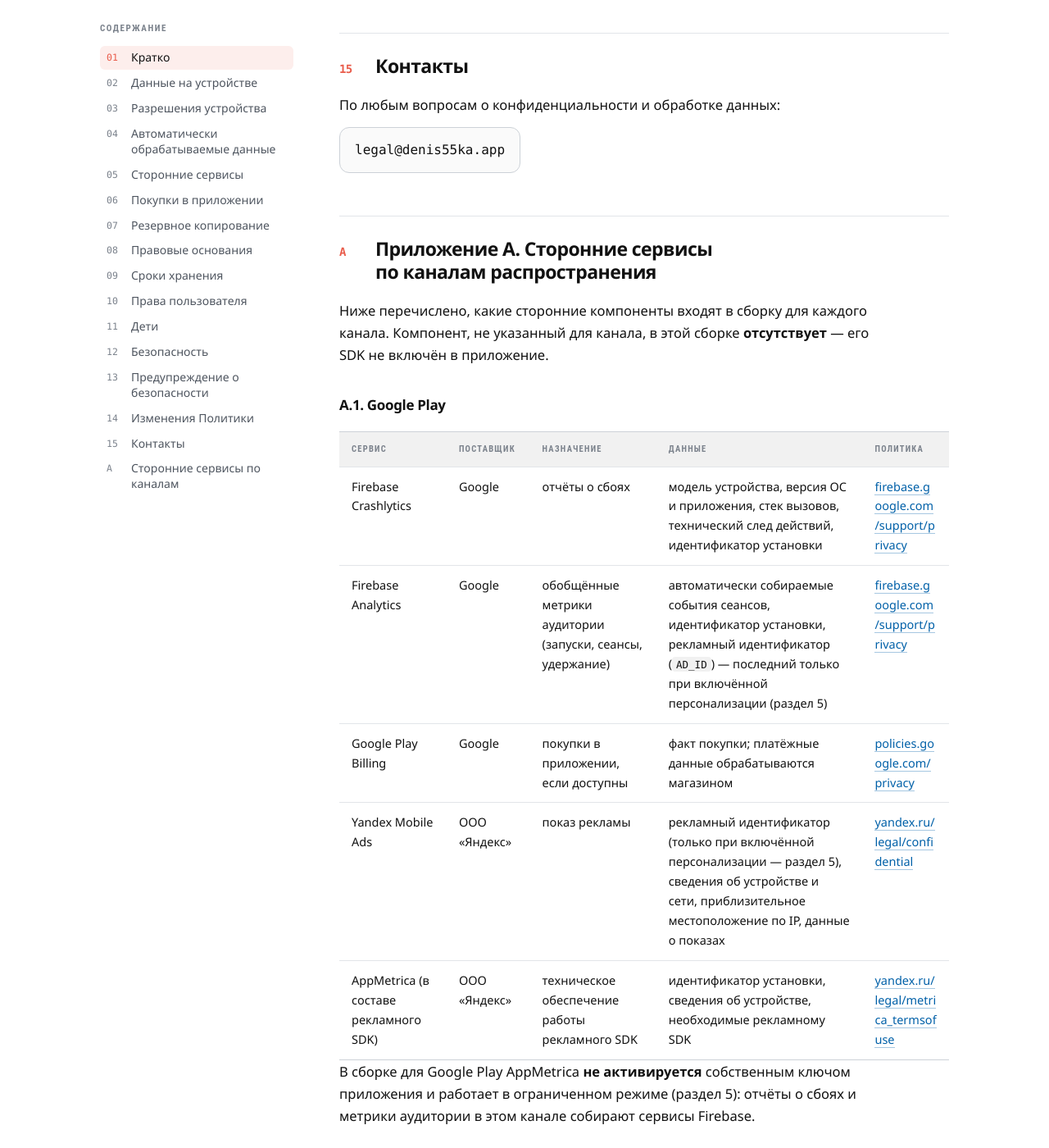
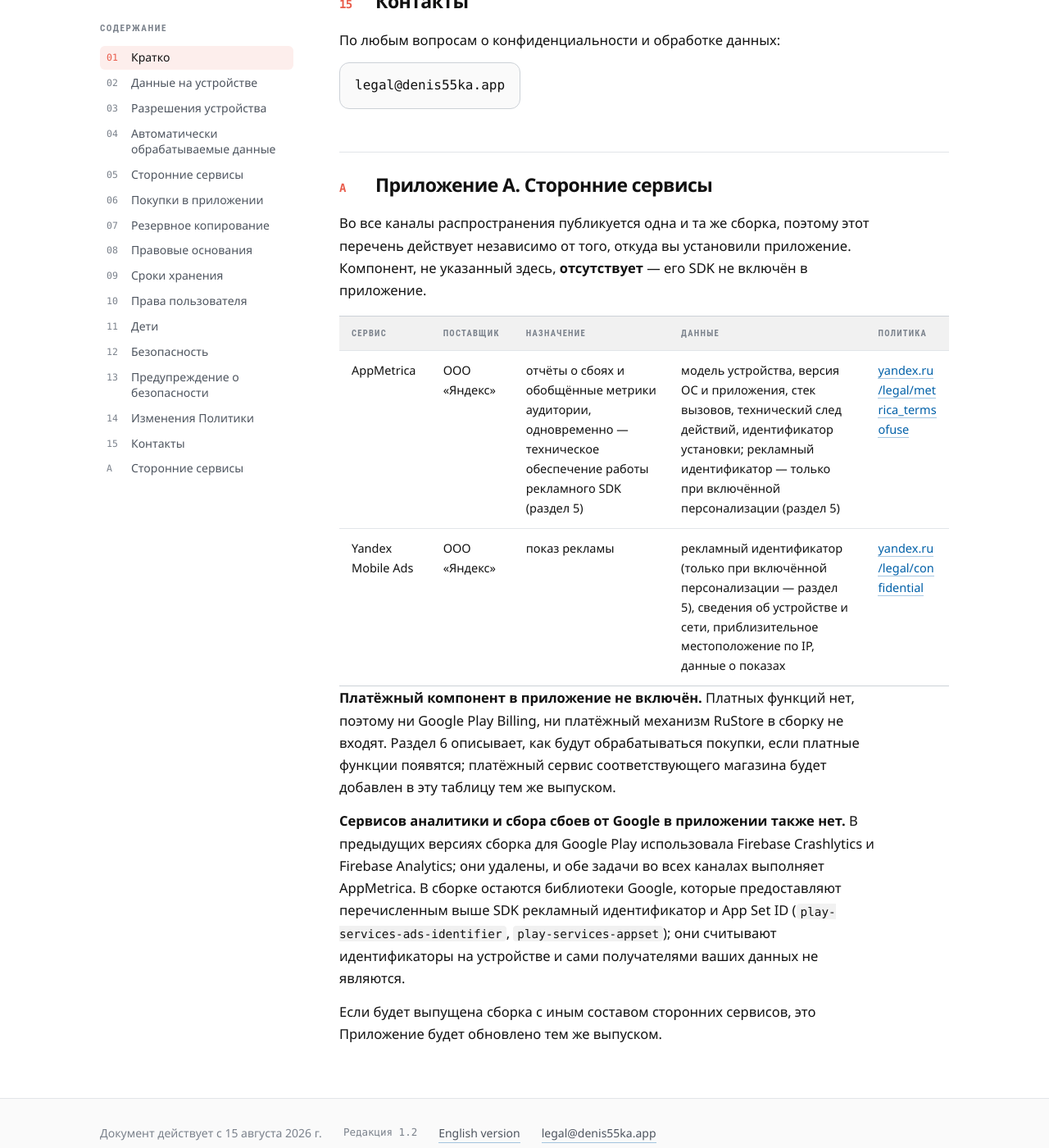
Before and after one commit to Denis55ka/Denis55ka.github.io, a Jekyll site: the page built from dkonnect/privacy/ru/index.md, in a window 1280 px wide and 1400 px high, scrolled down 10375 px. Shown: the whole window at 82% size. Built offline with Jekyll 4.4.1, drawn with Linux system fonts in a browser that asks for light colours; some of the changed text lies outside the part shown.

Commit message:
Update privacy

```diff
--- a/dkonnect/privacy/ru/index.md
+++ b/dkonnect/privacy/ru/index.md
@@ -5,7 +5,7 @@
 title: Политика конфиденциальности приложения D-Konnect
 short_title: Политика конфиденциальности
 description: "Политика конфиденциальности приложения D-Konnect: какие данные обрабатываются, кому передаются и какие права есть у пользователя."
-version: "1.1"
+version: "1.2"
 effective: 15 августа 2026 г.
 application: D-Konnect (DKonnect)
 package: app.denis55ka.dkonnect
@@ -17,7 +17,7 @@
 url_root: /dkonnect/privacy/
 ---
 
-Настоящая Политика описывает, какие данные обрабатывает приложение D-Konnect, зачем, кому они передаются и какие права есть у пользователя. Политика едина для всех каналов распространения приложения (магазинов приложений и прямой установки APK). Различия между сборками для разных магазинов сведены в **Приложении А** — они касаются только состава сторонних компонентов.
+Настоящая Политика описывает, какие данные обрабатывает приложение D-Konnect, зачем, кому они передаются и какие права есть у пользователя. Политика едина для всех каналов распространения приложения (магазинов приложений и прямой установки APK): во все каналы публикуется одна и та же сборка, поэтому состав сторонних компонентов везде одинаков. Он приведён в **Приложении А**.
 {: .lead}
 
 ## Кратко
@@ -26,7 +26,7 @@
 - Приложение **не требует регистрации и учётной записи**. Мы не запрашиваем имя, e-mail, телефон и не создаём профиль пользователя на сервере.
 - **У приложения нет собственного сервера.** Данные автомобиля, настройки, индикаторы, формулы и история измерений хранятся **только в памяти вашего устройства** и никуда нами не отправляются.
 - Приложение **не собирает и не сохраняет координаты** вашего местоположения. Разрешение на геолокацию используется, чтобы получить от системы **скорость и высоту над уровнем моря** для соответствующих индикаторов.
-- Данные, которые всё-таки покидают устройство, — это **обезличенная техническая телеметрия** (отчёты о сбоях и обобщённая статистика запусков) и данные, необходимые рекламной сети. **Рекламная сеть входит во все сборки приложения**; состав остальных сторонних сервисов зависит от канала распространения (Приложение А).
+- Данные, которые всё-таки покидают устройство, — это **обезличенная техническая телеметрия** (отчёты о сбоях и обобщённая статистика запусков) и данные, необходимые рекламной сети. **И то и другое входит во все сборки приложения**, из какого бы канала оно ни было установлено (Приложение А).
 - **Персонализированную рекламу можно отключить в самом приложении** — «Настройки» → «Конфиденциальность». Там, где закон требует получать согласие заранее (ЕЭЗ, Великобритания, Швейцария), переключатель по умолчанию **выключен**, и его включение и есть согласие; в остальных странах он по умолчанию включён и может быть выключен в любой момент. Реклама показывается в обоих случаях: переключатель влияет на то, как она подбирается, а не на то, есть ли она (раздел 5).
 - Мы **не продаём данные** пользователей и не передаём их третьим лицам для самостоятельного использования, кроме случаев, описанных в разделах 5 и 6.
 
@@ -78,7 +78,7 @@
 ## Сторонние сервисы
 {: #s5}
 
-Состав сторонних компонентов **зависит от канала распространения** сборки. Полный перечень с ссылками на политики поставщиков приведён в [Приложении А](#appendix). Мы передаём этим сервисам только те данные, которые перечислены в разделе 4 и в Приложении А; каждый из них обрабатывает данные в соответствии с собственной политикой.
+Состав сторонних компонентов **одинаков во всех** сборках, независимо от канала распространения. Полный перечень с ссылками на политики поставщиков приведён в [Приложении А](#appendix). Мы передаём этим сервисам только те данные, которые перечислены в разделе 4 и в Приложении А; каждый из них обрабатывает данные в соответствии с собственной политикой.
 
 Категории используемых сервисов:
 
@@ -101,14 +101,11 @@
 
 Независимо от этой настройки, в системных настройках Android можно сбросить или удалить рекламный идентификатор сразу для всех приложений («Конфиденциальность» → «Реклама»).
 
-### AppMetrica в составе рекламного SDK
+### AppMetrica решает две задачи одновременно
 
-Рекламный SDK Yandex Mobile Ads поставляется вместе с библиотекой AppMetrica: она попадает в приложение как его зависимость, независимо от канала распространения. Работает эта библиотека по-разному:
+Рекламный SDK Yandex Mobile Ads поставляется вместе с библиотекой AppMetrica, поэтому она попадает в приложение как его зависимость. Одновременно приложение **активирует** AppMetrica собственным ключом и использует её как сервис сбора отчётов о сбоях и обобщённых метрик аудитории (раздел 4). Верно для любой сборки.
 
-- в сборке, где приложение **активирует** AppMetrica собственным ключом, сервис дополнительно выполняет заявленную для этого канала задачу — сбор отчётов о сбоях и обобщённых метрик аудитории (раздел 4);
-- в сборке, где приложение **не активирует** её собственным ключом, AppMetrica работает в ограниченном («упрощённом») режиме: приложение не отправляет через неё собственных событий, а библиотека обрабатывает только технические сведения об устройстве и идентификаторы, необходимые для работы рекламного SDK.
-
-Какой из двух режимов действует в вашей сборке, указано в [Приложении А](#appendix).
+То есть одна и та же библиотека параллельно обслуживает две задачи: технические нужды самого рекламного SDK — под ключом Яндекса, и наши — под ключом приложения. В [Приложении А](#appendix) она указана одной строкой, и колонка данных охватывает оба случая.
 
 ## Покупки в приложении
 {: #s6}
@@ -180,33 +177,18 @@
 
 [legal@denis55ka.app](mailto:legal@denis55ka.app){: .contact}
 
-## Приложение А. Сторонние сервисы по каналам распространения
-{: #appendix data-mark="А" data-toc="Сторонние сервисы по каналам"}
+## Приложение А. Сторонние сервисы
+{: #appendix data-mark="А" data-toc="Сторонние сервисы"}
 
-Ниже перечислено, какие сторонние компоненты входят в сборку для каждого канала. Компонент, не указанный для канала, в этой сборке **отсутствует** — его SDK не включён в приложение.
-
-### А.1. Google Play
+Во все каналы распространения публикуется одна и та же сборка, поэтому этот перечень действует независимо от того, откуда вы установили приложение. Компонент, не указанный здесь, **отсутствует** — его SDK не включён в приложение.
 
 | Сервис | Поставщик | Назначение | Данные | Политика |
 |---|---|---|---|---|
-| Firebase Crashlytics | Google | отчёты о сбоях | модель устройства, версия ОС и приложения, стек вызовов, технический след действий, идентификатор установки | [firebase.google.com/support/privacy](https://firebase.google.com/support/privacy) |
-| Firebase Analytics | Google | обобщённые метрики аудитории (запуски, сеансы, удержание) | автоматически собираемые события сеансов, идентификатор установки, рекламный идентификатор (`AD_ID`) — последний только при включённой персонализации (раздел 5) | [firebase.google.com/support/privacy](https://firebase.google.com/support/privacy) |
-| Google Play Billing | Google | покупки в приложении, если доступны | факт покупки; платёжные данные обрабатываются магазином | [policies.google.com/privacy](https://policies.google.com/privacy) |
+| AppMetrica | ООО «Яндекс» | отчёты о сбоях и обобщённые метрики аудитории, одновременно — техническое обеспечение работы рекламного SDK (раздел 5) | модель устройства, версия ОС и приложения, стек вызовов, технический след действий, идентификатор установки; рекламный идентификатор — только при включённой персонализации (раздел 5) | [yandex.ru/legal/metrica_termsofuse](https://yandex.ru/legal/metrica_termsofuse/) |
 | Yandex Mobile Ads | ООО «Яндекс» | показ рекламы | рекламный идентификатор (только при включённой персонализации — раздел 5), сведения об устройстве и сети, приблизительное местоположение по IP, данные о показах | [yandex.ru/legal/confidential](https://yandex.ru/legal/confidential/) |
-| AppMetrica (в составе рекламного SDK) | ООО «Яндекс» | техническое обеспечение работы рекламного SDK | идентификатор установки, сведения об устройстве, необходимые рекламному SDK | [yandex.ru/legal/metrica_termsofuse](https://yandex.ru/legal/metrica_termsofuse/) |
 
-В сборке для Google Play AppMetrica **не активируется** собственным ключом приложения и работает в ограниченном режиме (раздел 5): отчёты о сбоях и метрики аудитории в этом канале собирают сервисы Firebase.
+**Платёжный компонент в приложение не включён.** Платных функций нет, поэтому ни Google Play Billing, ни платёжный механизм RuStore в сборку не входят. Раздел 6 описывает, как будут обрабатываться покупки, если платные функции появятся; платёжный сервис соответствующего магазина будет добавлен в эту таблицу тем же выпуском.
 
-### А.2. RuStore
+**Сервисов аналитики и сбора сбоев от Google в приложении также нет.** В предыдущих версиях сборка для Google Play использовала Firebase Crashlytics и Firebase Analytics; они удалены, и обе задачи во всех каналах выполняет AppMetrica. В сборке остаются библиотеки Google, которые предоставляют перечисленным выше SDK рекламный идентификатор и App Set ID (`play-services-ads-identifier`, `play-services-appset`); они считывают идентификаторы на устройстве и сами получателями ваших данных не являются.
 
-| Сервис | Поставщик | Назначение | Данные | Политика |
-|---|---|---|---|---|
-| AppMetrica | ООО «Яндекс» | отчёты о сбоях и обобщённые метрики аудитории | модель устройства, версия ОС и приложения, стек вызовов, технический след действий, идентификатор установки; рекламный идентификатор — только при включённой персонализации (раздел 5) | [yandex.ru/legal/metrica_termsofuse](https://yandex.ru/legal/metrica_termsofuse/) |
-| Yandex Mobile Ads | ООО «Яндекс» | показ рекламы | рекламный идентификатор (только при включённой персонализации — раздел 5), сведения об устройстве и сети, приблизительное местоположение по IP, данные о показах | [yandex.ru/legal/confidential](https://yandex.ru/legal/confidential/) |
-| Платёжный механизм RuStore | VK | покупки в приложении, если доступны | факт покупки; платёжные данные обрабатываются магазином | [rustore.ru/help/rules](https://www.rustore.ru/help/rules/) |
-
-В сборке для RuStore AppMetrica **активируется** собственным ключом приложения и работает в полном режиме: это тот же сервис, который обслуживает рекламный SDK, и одновременно — сервис сбора отчётов о сбоях и обобщённых метрик аудитории для этого канала. Отдельной строкой он выше не дублируется.
-
-### А.3. Прочие каналы распространения
-
-Для сборок, распространяемых иными способами (прямая установка APK, альтернативные магазины), действует та же Политика. Такая сборка собирается из той же конфигурации, что и одна из описанных выше, — соответственно, к ней применяется раздел А.1 или А.2. Рекламная сеть присутствует в любом случае. Если появится конфигурация с иным составом сторонних сервисов, она будет добавлена в это Приложение при выпуске.
+Если будет выпущена сборка с иным составом сторонних сервисов, это Приложение будет обновлено тем же выпуском.
```
Also changed, not shown: dkonnect/privacy/en/index.md (+14 -32 lines).
